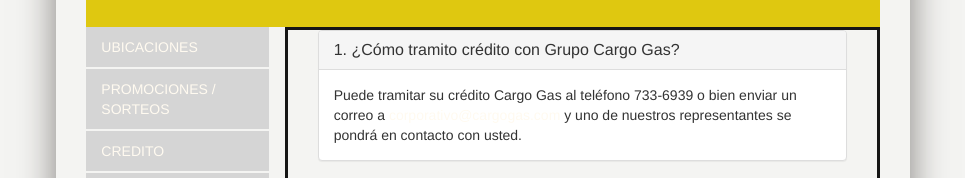
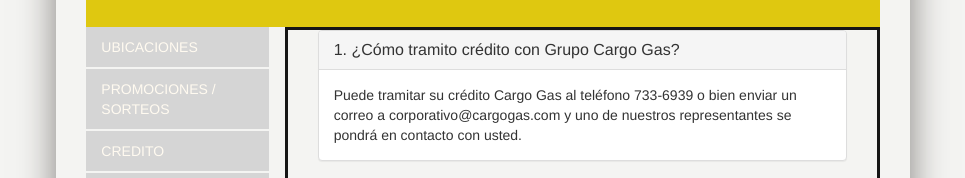
Before and after one commit to DeathscytheH/Cargogas-RC, a plain HTML site: page index.html at #/faq in a window 1280 px wide. Shown: the part 328-506 px from the top of the page, without its empty margins (157-1122 px from the left). Drawn offline with Linux system fonts and the light colour scheme.

```diff
--- a/views/faq.html
+++ b/views/faq.html
@@ -4,7 +4,7 @@
             <h3 class="panel-title">1. ¿Cómo tramito crédito con Grupo Cargo Gas?</h3>
         </div>
         <div class="panel-body">
-            Puede tramitar su crédito Cargo Gas al teléfono 733-6939 o bien enviar un correo a <a href="mailto:corporativo@cargogas.com">corporativo@cargogas.com</a> y uno de nuestros representantes se pondrá en contacto con usted.
+            Puede tramitar su crédito Cargo Gas al teléfono 733-6939 o bien enviar un correo a corporativo@cargogas.com y uno de nuestros representantes se pondrá en contacto con usted.
         </div>
     </div>
 
```
Also changed, not shown: 1 other file.
